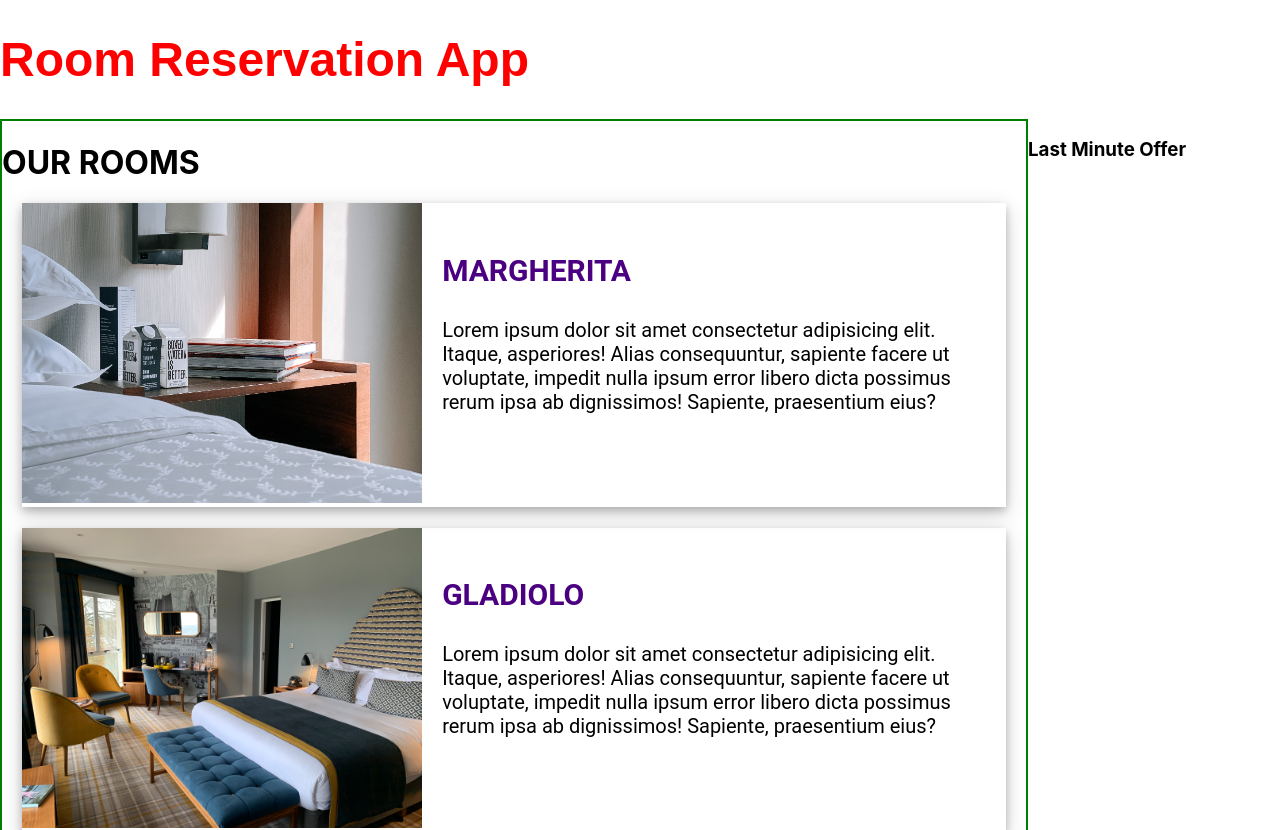
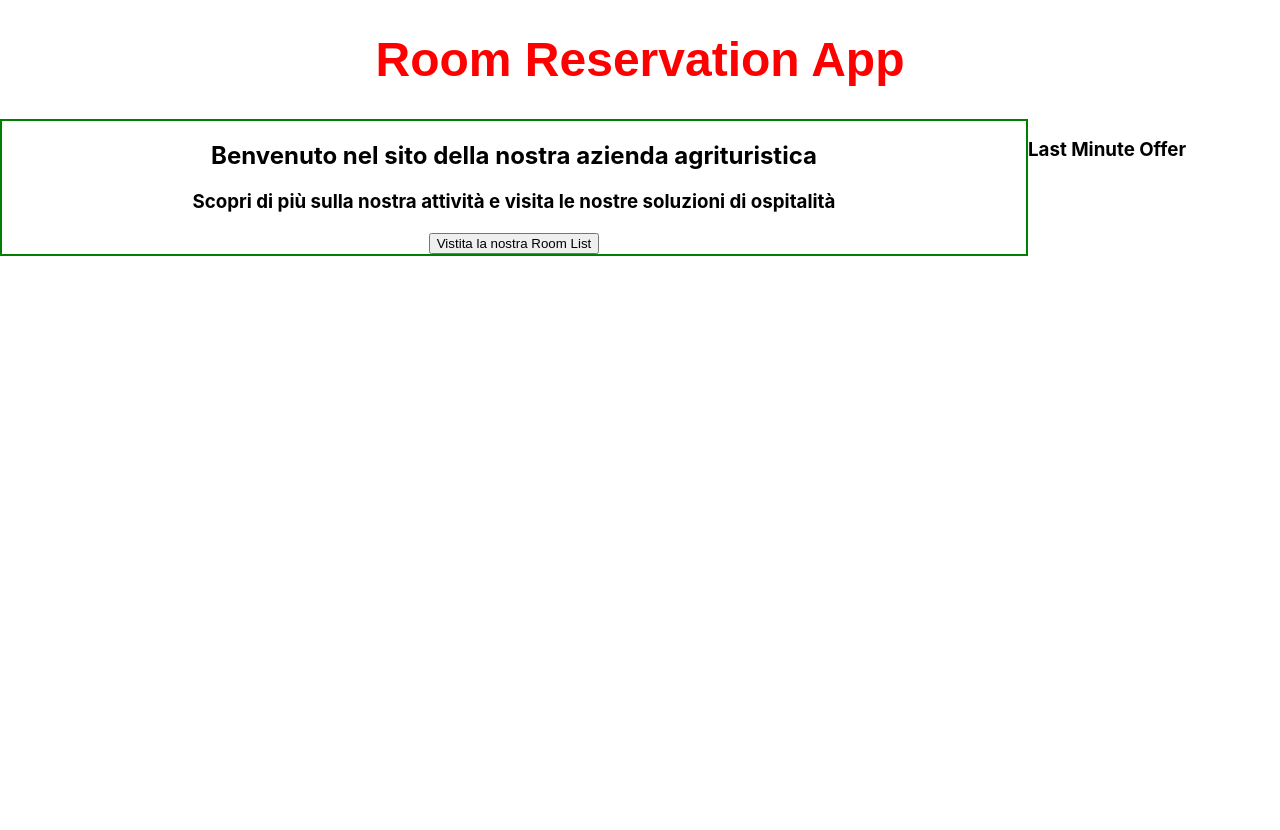
Before and after one commit to FrancescoMicunco/rooms_reservation, a React (Create React App) app: page / in a window 1280 px wide. Shown: the top 830 px of the page. After the commit the page ends 800 px from the top, so only its background shows below. Built offline with nearby package versions, Linux system fonts and the light colour scheme.

Commit message:
Router dom single cards

```diff
--- a/src/App.jsx
+++ b/src/App.jsx
@@ -3,22 +3,23 @@ import { BrowserRouter, Routes, Route } from 'react-router-dom'
 import HomePage from './Pages/HomePage'
 import SingleRoom from './Pages/SingleRoom'
 import ErrorPage from './Pages/ErrorPage'
+import Rooms from "./Pages/Rooms";
 
 function App() {
     return (
-
+        <div className="App" >
             <BrowserRouter>
                 <div>
                     <h1 className="bigTitle" > Room Reservation App </h1>
                 </div>
                 <Routes>
-                {/* <div className="App" > */}
-                <Route path="/" element={<HomePage />} />
-                <Route path="/:id" element={<SingleRoom />} />
-                <Route path="*" element={<ErrorPage />} />
-                {/* </div> */}
+                    <Route exact path="/" element={<HomePage room={Rooms} />} />
+                    <Route exact path="/rooms" element={<Rooms room={Rooms} />} />
+                    <Route exact path="/rooms/:name" element={<SingleRoom room={Rooms} />} />
+                    <Route exact path="*" element={<ErrorPage />} />
                 </Routes>
-        </BrowserRouter>
+            </BrowserRouter >
+        </div>
     );
 }
 
--- a/src/Pages/HomePage.jsx
+++ b/src/Pages/HomePage.jsx
@@ -1,18 +1,24 @@
 import React from "react";
 import Rooms from "./Rooms";
 import "../styles/homePage.css";
-import room from '../data/rooms.js'
+import { useNavigate, Link } from "react-router-dom"
 
 const HomePage = () => {
+
+    let navigate = useNavigate()
     return (
+
         <div className="homePage">
             <div className="roomList">
-                <Rooms room={room} />
+                <h2>Benvenuto nel sito della nostra azienda agrituristica</h2>
+                <h3>Scopri di più sulla nostra attività e visita le nostre soluzioni di ospitalità</h3>
+                <button onClick={() => { navigate("/rooms") }}>Vistita la nostra Room List</button>
             </div>
             <div className="lastMinute">
                 <h3> Last Minute Offer </h3>
             </div>
         </div>
+
     );
 };
 
--- a/src/Pages/Rooms.jsx
+++ b/src/Pages/Rooms.jsx
@@ -1,13 +1,17 @@
 import React from "react";
 import CardRoom from "../Components/RoomCard"
+import room from "../data/rooms.js";
 
-const Rooms = (room) => {
-    console.log("this is prop", room)
+
+const Rooms = () => {
+
     return (
-        <div>
+
+        < div >
             <h1> OUR ROOMS </h1>
-            <div onClick={e => console.log("single room")}>
-                <CardRoom key={room.id} />
+
+            <div >
+                <CardRoom key={room.id} room={room} />
             </div>
         </div >
     );
--- a/src/Pages/SingleRoom.jsx
+++ b/src/Pages/SingleRoom.jsx
@@ -1,8 +1,11 @@
 import React from "react";
+import { useParams } from 'react-router-dom'
 
 const SingleRoom = () => {
+    let { name } = useParams()
     return (
-        <h1>Single Page Description</h1>
+
+        < h1 > {name} Description</h1 >
     )
 
 
```
Also changed, not shown: src/Components/RoomCard.jsx (+9 -7 lines). Lines whose indentation alone changed are shown as unchanged.
